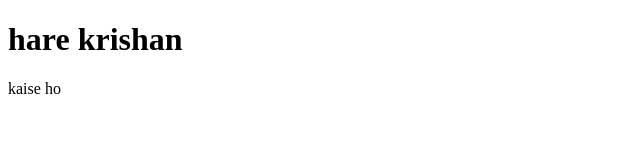
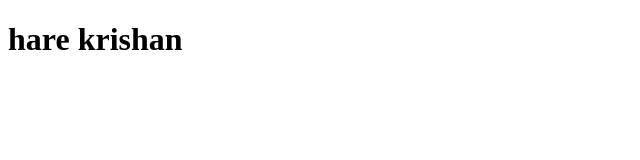
Before and after one commit to Vishal637-ux/js-revision, a plain HTML site: page coloringbubbles/index.html in a window 1280 px wide. Shown: the full height of the page, 0-640 px from the left. Drawn offline with Linux system fonts and the light colour scheme.

Commit message:
hare  krishna

```diff
--- a/coloringbubbles/index.html
+++ b/coloringbubbles/index.html
@@ -7,6 +7,6 @@
 </head>
 <body>
     <h1>hare krishan</h1>
-    <p>kaise ho</p>
+
 </body>
 </html>
```
